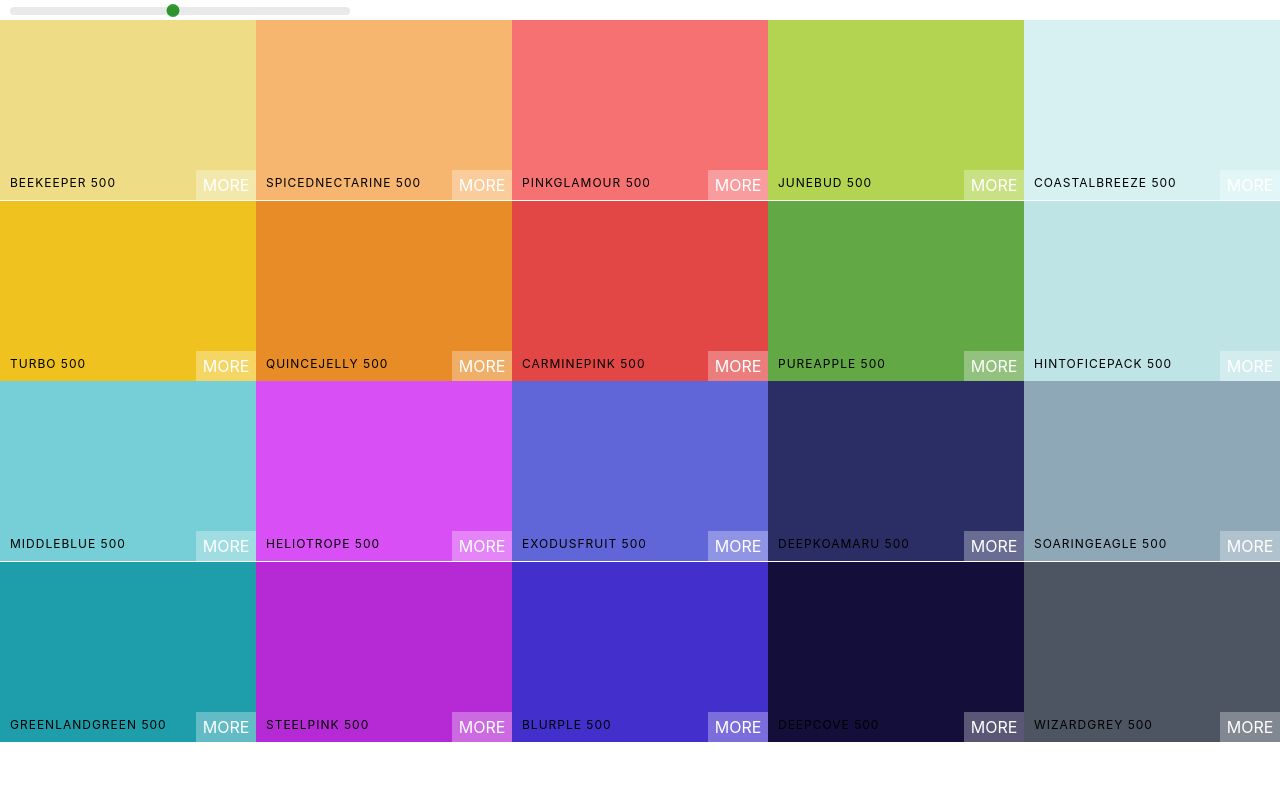
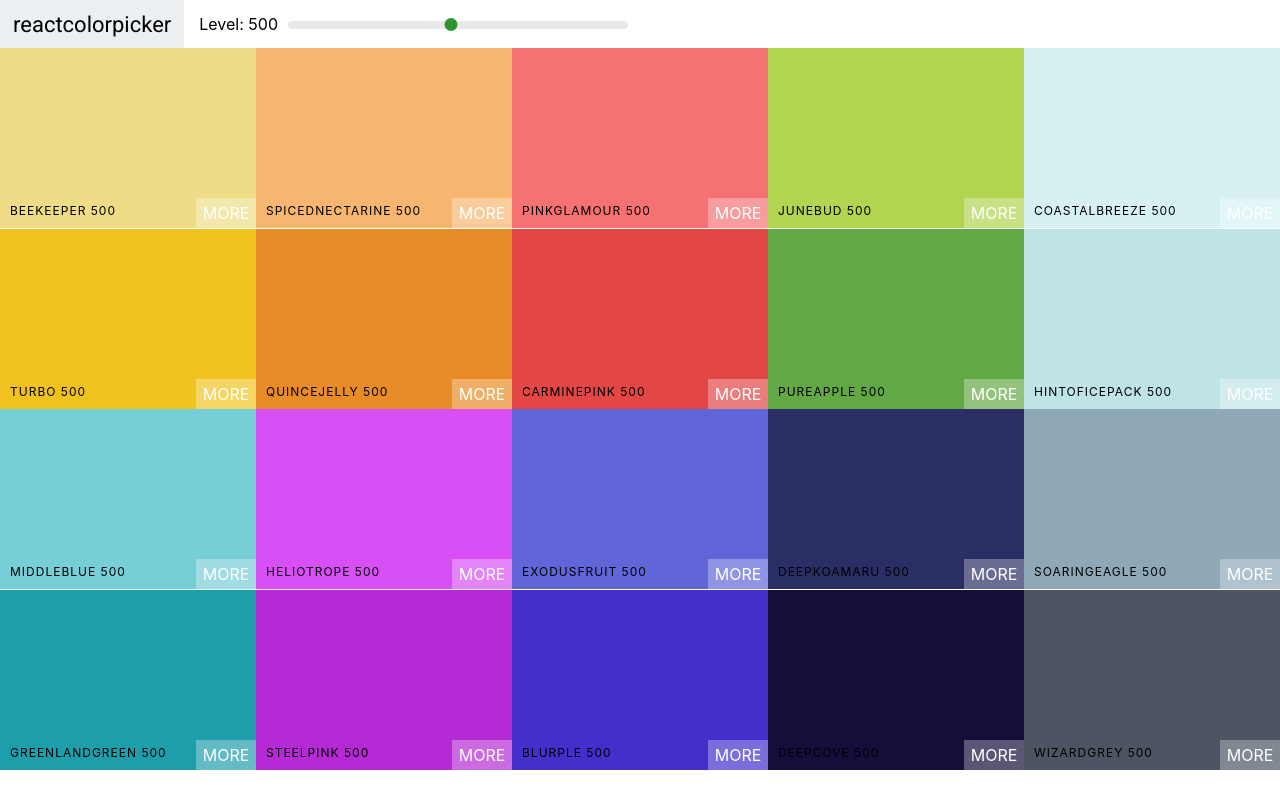
Before and after one commit to abdullahkhokhar/React-Colors, a React (Create React App) app in the folder colors-app/: page / in a window 1280 px wide. Built offline with nearby package versions, Linux system fonts and the light colour scheme.

Commit message:
navbar completed

```diff
--- a/colors-app/public/index.html
+++ b/colors-app/public/index.html
@@ -10,6 +10,9 @@
       content="Web site created using create-react-app"
     />
     <link rel="apple-touch-icon" href="%PUBLIC_URL%/logo192.png" />
+    <link rel="preconnect" href="https://fonts.googleapis.com">
+    <link rel="preconnect" href="https://fonts.gstatic.com" crossorigin>
+    <link href="https://fonts.googleapis.com/css2?family=Roboto:wght@100;400;500&display=swap" rel="stylesheet">
     <!--
       manifest.json provides metadata used when your web app is installed on a
       user's mobile device or desktop. See https://developers.google.com/web/fundamentals/web-app-manifest/
--- /dev/null
+++ b/colors-app/src/Navbar.css
@@ -0,0 +1,50 @@
+.Navbar {
+    display: flex;
+    align-items: center;
+    justify-content: flex-start;
+    height: 6vh;
+}
+
+.logo {
+    margin-right: 15px;
+    padding: 0 13px;
+    font-size: 22px;
+    background-color: #eceff1;
+    font-family: Roboto;
+    height: 100%;
+    display: flex;
+    align-items: center;
+}
+
+.logo a {
+    text-decoration: none;
+    color: black;
+}
+
+.slider {
+    width: 340px;
+    margin: 0 10px;
+    display: inline-block;
+}
+
+.rc-slider-track {
+    background-color: transparent;
+}
+
+.rc-slider-rail {
+    height: 8px;
+}
+
+.rc-slider-handle,
+.rc-slider-handle:active,
+.rc-slider-handle:focus,
+.rc-slider-handle:hover {
+    background-color: green;
+    outline: none;
+    border: 2px solid green;
+    box-shadow: none;
+    width: 13px;
+    height: 13px;
+    margin-left: -7px;
+    margin-top: -3px;
+}
--- /dev/null
+++ b/colors-app/src/Navbar.js
@@ -0,0 +1,23 @@
+import React from "react";
+import Slider from 'rc-slider';
+import 'rc-slider/assets/index.css';
+import "./Navbar.css"
+
+export default function Navbar({level, changeLevel}) {
+    return(
+        <header className = "Navbar">
+            <div className = "logo">
+                <a href="/">reactcolorpicker</a>
+            </div>
+            <div className="slider-container">
+                <span>Level: {level}</span>
+                <div className ='slider'>
+                    <Slider
+                        defaultValue={level}
+                        step={100} min={100} max={900}
+                        onAfterChange={changeLevel}/>
+                </div>
+            </div>
+        </header>
+    );
+}
--- a/colors-app/src/Palette.css
+++ b/colors-app/src/Palette.css
@@ -6,31 +6,3 @@
     /* 90% of its parents, which is 90% of 100vh */
     height: 90%;
 }
-
-.slider {
-    width: 340px;
-    margin: 0 10px;
-    display: inline-block;
-}
-
-.rc-slider-track {
-    background-color: transparent;
-}
-
-.rc-slider-rail {
-    height: 8px;
-}
-
-.rc-slider-handle,
-.rc-slider-handle:active,
-.rc-slider-handle:focus,
-.rc-slider-handle:hover {
-    background-color: green;
-    outline: none;
-    border: 2px solid green;
-    box-shadow: none;
-    width: 13px;
-    height: 13px;
-    margin-left: -7px;
-    margin-top: -3px;
-}
--- a/colors-app/src/Palette.js
+++ b/colors-app/src/Palette.js
@@ -1,8 +1,7 @@
 import { useState } from "react";
 import ColorBox from "./ColorBox";
-import 'rc-slider/assets/index.css';
 import "./Palette.css";
-import Slider from 'rc-slider';
+import Navbar from "./Navbar";
 
 export default function Plaette({palette}) {
     const [level, setLevel] = useState(500);
@@ -17,13 +16,8 @@
 
     return (
         <div className="Palette">
-            <div className ='slider'>
-                <Slider
-                    defaultValue={level}
-                    step={100} min={100} max={900}
-                    onAfterChange={changeLevel}/>
-            </div>
             {/* Navbar goes here */}
+            <Navbar level={level} changeLevel={changeLevel}/>
             <div className="Palette-colors">
                 {/* Bunch of Color Boxes */}
                 {colorBoxes}
```
